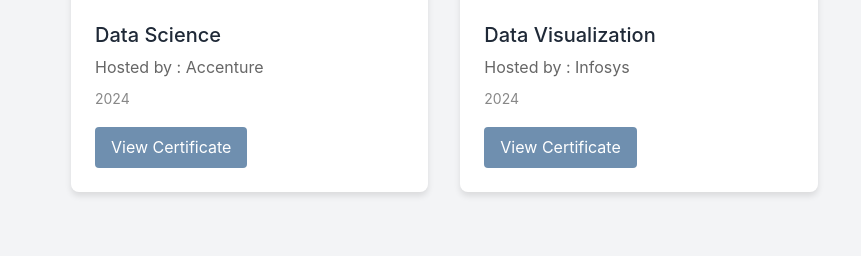
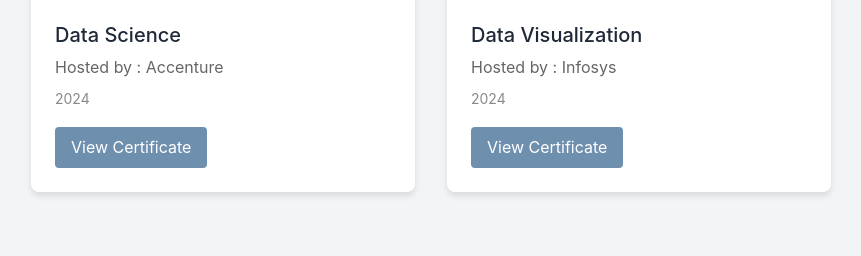
Before and after one commit to siddhi-sudrania/Portfolio, a Django app: page /certificates/ in a window 1280 px wide. Shown: the part 835-1091 px from the top of the page, without its empty margins (1-862 px from the left). Run offline with Django 5.2, Linux system fonts and the light colour scheme.

Commit message:
Add files via upload

```diff
--- a/sid_app/templates/certificates.html
+++ b/sid_app/templates/certificates.html
@@ -16,7 +16,7 @@
 
         <div class="certificates-grid">
             <div class="certificate-card" data-aos="fade-up">
-                <img src="{%static 'images/capture2.png'%}" alt="Google Data Analytics">
+                <img src="{%static 'Images/Capture2.png'%}" alt="Google Data Analytics">
                 <div class="certificate-content">
                     <h3>RHCSA</h3>
                     <p>Hosted by : RedHat</p>
@@ -38,7 +38,7 @@
                 </div>
             </div>
             <div class="certificate-card" data-aos="fade-up" data-aos-delay="200">
-                <img src="{%static 'images/capture.png'%}" alt="Power BI">
+                <img src="{%static 'Images/Capture.png'%}" alt="Power BI">
                 <div class="certificate-content">
                     <h3>Data Analysis</h3>
                     <p>Hosted by : CISCO</p>
--- a/sid_app/templates/projects.html
+++ b/sid_app/templates/projects.html
@@ -16,7 +16,7 @@
 
         <div class="projects-grid">
             <div class="project-card" data-aos="fade-up">
-                <img src="{%static 'images/gpt.png'%}" alt="Project 1">
+                <img src="{%static 'Images/gpt.png'%}" alt="Project 1">
                 <h3>InsightGPT</h3>
                 <p>Interactive dashboard analyzing the Bot performance of GPT using Power BI and reduces the manual reporting time by 30%</p>
                 <div class="project-tags">
--- a/static/styling/certificates.css
+++ b/static/styling/certificates.css
@@ -1,6 +1,6 @@
 .certificates-container {
     padding: 7rem 2rem 4rem;
-    max-width: 1200px;
+    max-width: auto;
     margin: 0 auto;
 }
 
--- a/templates/main.html
+++ b/templates/main.html
@@ -17,7 +17,7 @@
     <link rel="stylesheet" href="{% static 'styling/common.css' %}">
     <link rel="stylesheet" href="{% static 'styling/projects.css' %}">
     <link rel="stylesheet" href="{% static 'styling/internship.css' %}">
-    <link rel="stylesheet" href="{% static 'styling/Certificates.css' %}">
+    <link rel="stylesheet" href="{% static 'styling/certificates.css' %}">
     <link href="https://unpkg.com/aos@2.3.1/dist/aos.css" rel="stylesheet">
     <title></title>
   </head>
```
